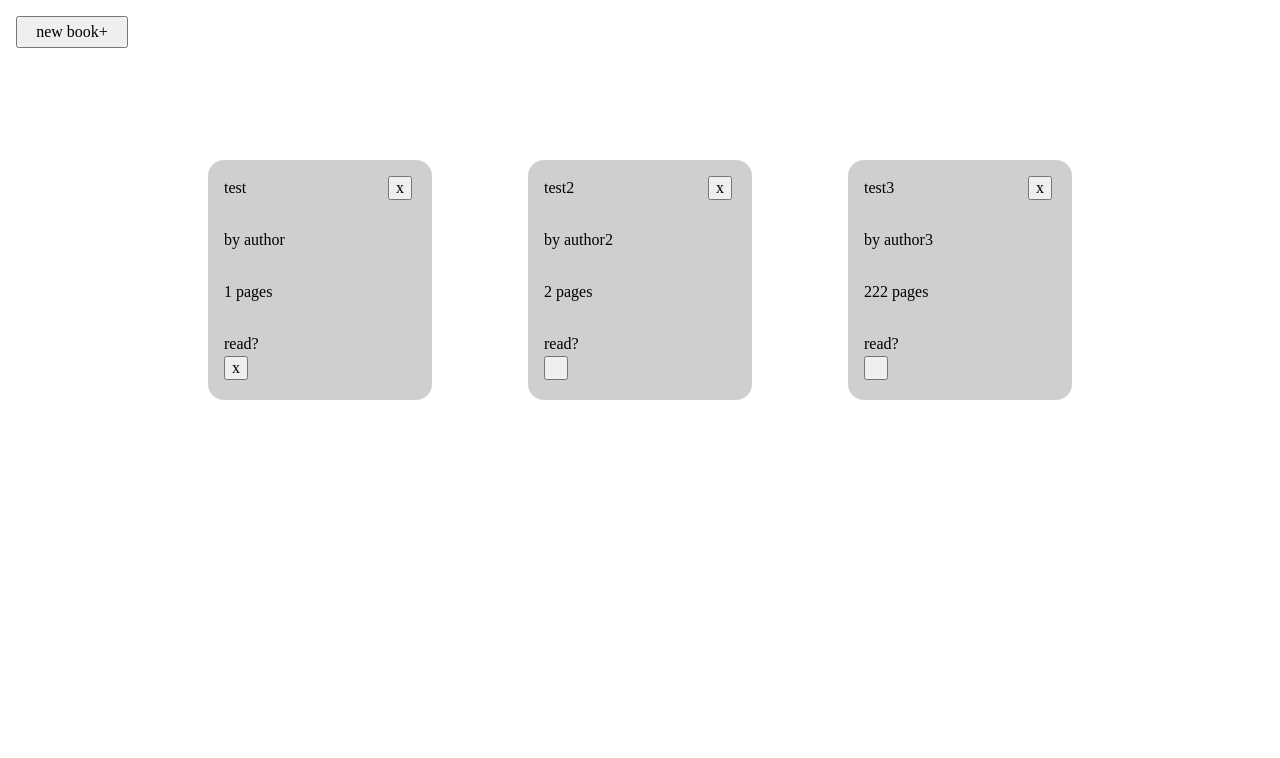
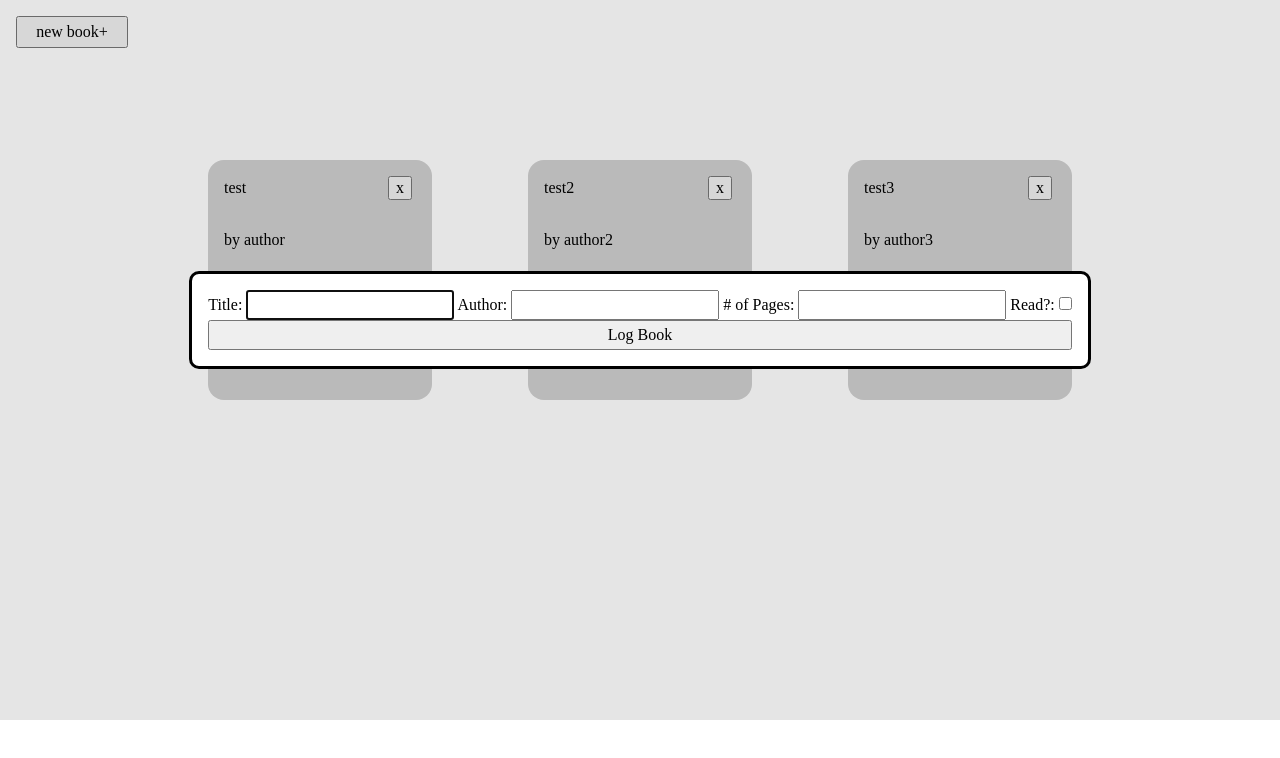
Before and after one commit to TIWIMIN/TOP-Library, a plain HTML site: page index.html in a window 1280 px wide. Both pictures are taken after a click on the button "new book+". Shown: the part 80-838 px from the top of the page. Drawn offline with Linux system fonts and the light colour scheme.

Commit message:
Add modal dialog, Need to Fix buggy input

```diff
--- a/index.html
+++ b/index.html
@@ -19,5 +19,24 @@
 
         </div>
     </div>
+
+    <dialog>
+        <form action="#" id = "form">
+            <div class="form-content">
+                <label for="title-input">Title:</label>
+                <input type="text" id = "title-input" required>
+
+                <label for="author-input">Author:</label>
+                <input type="text" id = "author-input" required>
+
+                <label for="pages-input"># of Pages:</label>
+                <input type="number" id = "pages-input" required>
+
+                <label for="read-input">Read?:</label>
+                <input type="checkbox" id = "read-input" required>
+            </div>
+        </form>
+        <button type = "submit" value = "default" form = "form" class = "submit-book">Log Book</button>
+    </dialog>
 </body>
 </html>
--- a/script.js
+++ b/script.js
@@ -1,4 +1,13 @@
 const myLibrary = [];
+const library = document.querySelector(".library");
+const new_book = document.querySelector(".new-book");
+const dialog = document.querySelector("dialog");
+const submit_book = document.querySelector(".submit-book");
+
+const title_input = document.querySelector("#title-input");
+const author_input = document.querySelector("#author-input");
+const pages_input = document.querySelector("#pages-input");
+const read_input = document.querySelector("#read-input");
 
 function Book(title, author, pages, read) {
     this.title = title;
@@ -20,7 +29,6 @@ function addBookToLibrary(book) {
 }
 
 function displayAllBooks() {
-    const library = document.querySelector(".library");
 
     for (const book of myLibrary) {
         const card = document.createElement("div");
@@ -45,7 +53,6 @@ function displayAllBooks() {
         const read = document.createElement("div");
         read.classList.add("read");
         card.appendChild(read);
-        read.textContent = "read?";
 
         const read_button = document.createElement("button");
         read_button.classList.add("read-button");
@@ -56,15 +63,40 @@ function displayAllBooks() {
             book.read ? read_button.textContent = "x" : read_button.textContent = "";
         });
 
+        const read_text = document.createElement("span");
+        read_text.classList.add("read-text");
+        read.appendChild(read_text);
+        read_text.textContent = "read?";
+
         const remove = document.createElement("button");
         remove.classList.add("remove");
         card.appendChild(remove);
         remove.textContent = 'x';
         remove.addEventListener("click", () => {
             card.remove();
+            myLibrary.splice(myLibrary.indexOf(book), 1);
+            console.log(card);
         });
     }
 }
+
+new_book.addEventListener("click", () => {
+    dialog.showModal();
+});
+
+submit_book.addEventListener("click", (e) => {
+    e.preventDefault();
+    dialog.close([title_input.value, author_input.value, pages_input.value, read_input.value]);
+});
+
+dialog.addEventListener("close", () => {
+    if (dialog.returnValue === "default") {
+        console.log("not working as intended");
+    }
+    let book_input = new Book(...dialog.returnValue);
+    addBookToLibrary(book_input);
+    displayAllBooks();
+});
 
 let book1 = new Book("test", "author", "1", true);
 addBookToLibrary(book1);
--- a/style.css
+++ b/style.css
@@ -100,6 +100,8 @@ p, h1, h2, h3, h4, h5, h6 {
 
 .read {
     grid-area: 4 / 1 / 5 / 2;
+    display: grid;
+    grid-template-columns: 2rem 1fr;
 }
 
 .read-button {
@@ -117,3 +119,13 @@ p, h1, h2, h3, h4, h5, h6 {
     place-items: center;
     justify-self: center;
 }
+
+dialog[open] {
+    display: grid;
+    place-self: center;
+    border-radius: 10px;
+}
+
+::backdrop {
+    opacity: 1;
+}
```
